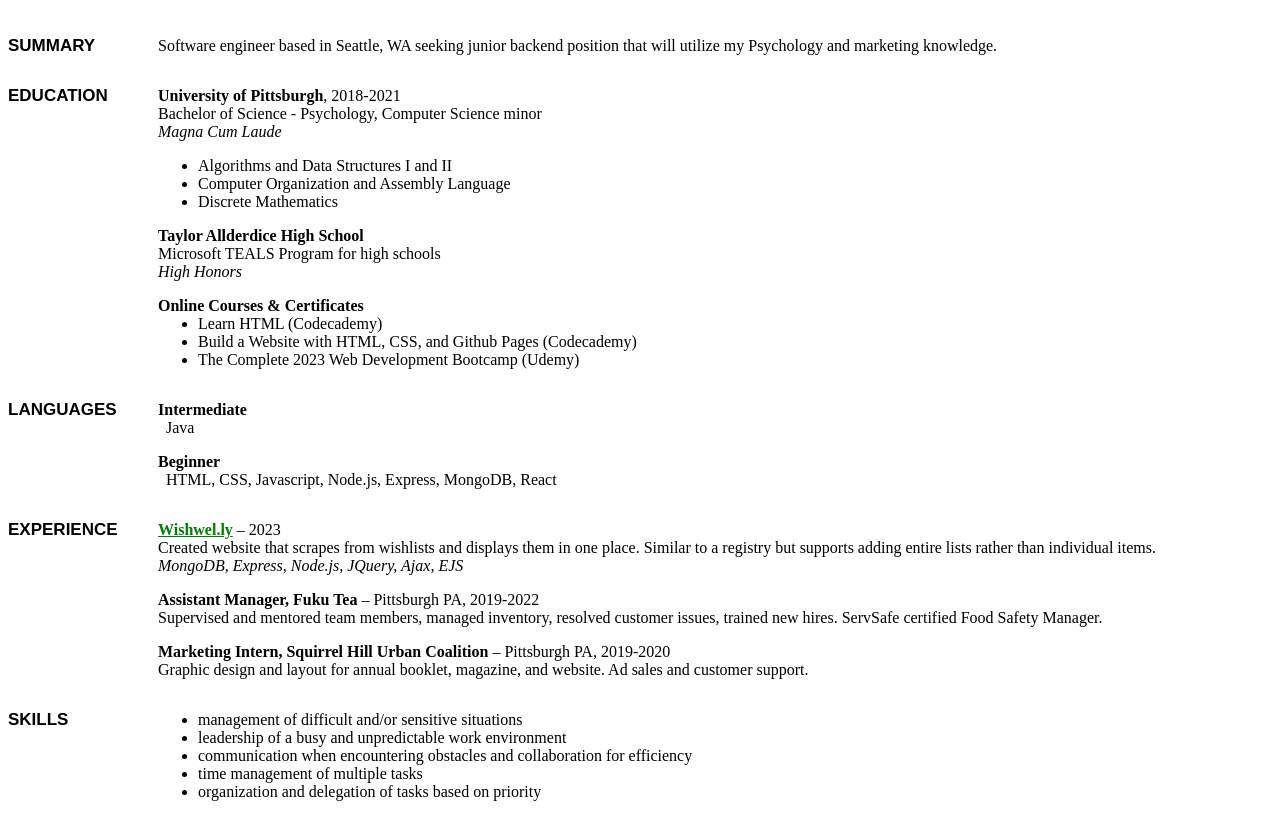
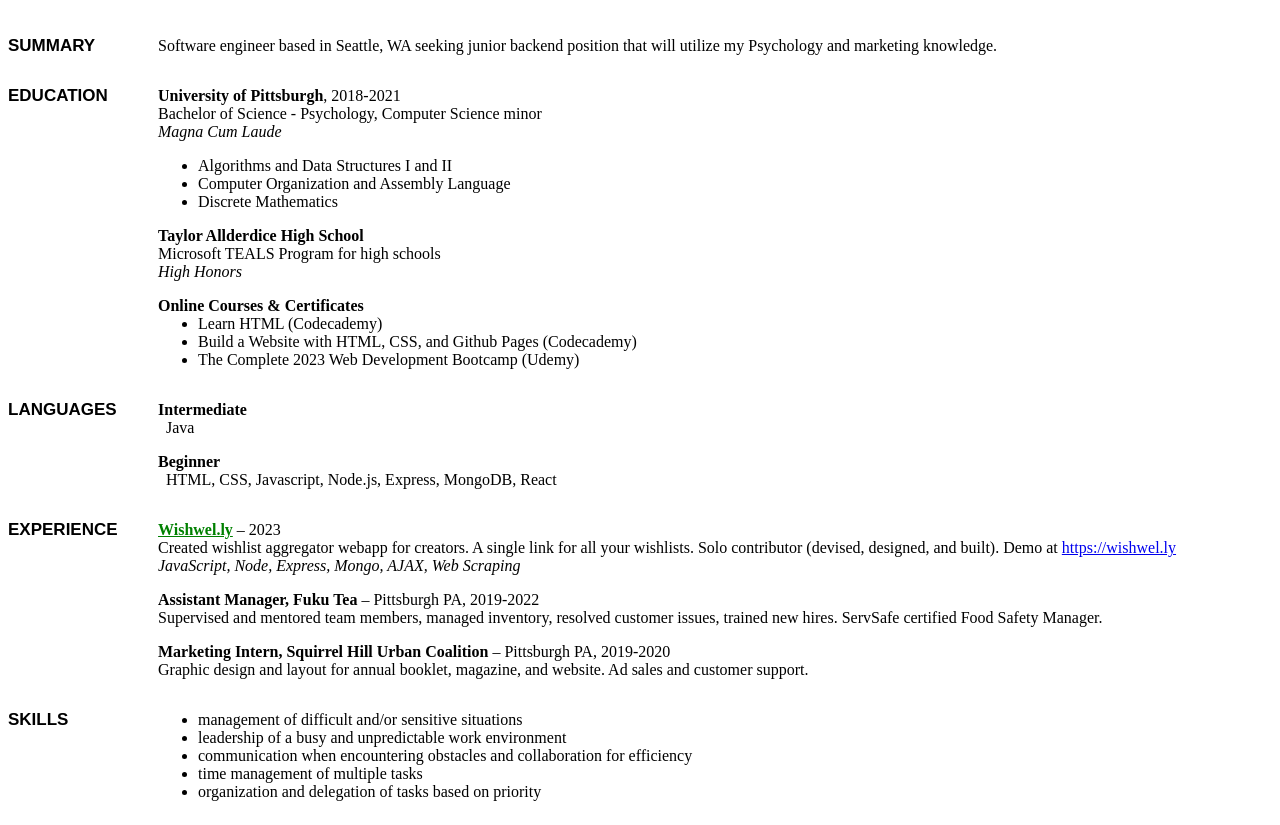
Before and after one commit to rchang825/resume, a plain HTML site: page index.html in a window 1280 px wide. Shown: the part 91-916 px from the top of the page. Drawn offline with Linux system fonts and the light colour scheme.

Commit message:
Update index.html

```diff
--- a/index.html
+++ b/index.html
@@ -88,9 +88,9 @@
     </div>
     <div class="section-content">
       <p><a class="pretty-link" href="wishwel.ly"><strong>Wishwel.ly</strong></a> &ndash; 2023<br>
-        Created website that scrapes from wishlists and displays them in one place.
-        Similar to a registry but supports adding entire lists rather than individual items. <br>
-        <em>MongoDB, Express, Node.js, JQuery, Ajax, EJS</em>
+        Created wishlist aggregator webapp for creators. A single link for all your wishlists. Solo contributor (devised, designed, and built). Demo at
+        <a href="https://wishwel.ly">https://wishwel.ly</a><br>
+        <em>JavaScript, Node, Express, Mongo, AJAX, Web Scraping</em>
       </p>
       <p><strong>Assistant Manager, Fuku Tea</strong> &ndash; Pittsburgh PA, 2019-2022 <br>
         Supervised and mentored team members, managed inventory, resolved customer issues, trained new hires. ServSafe
```
